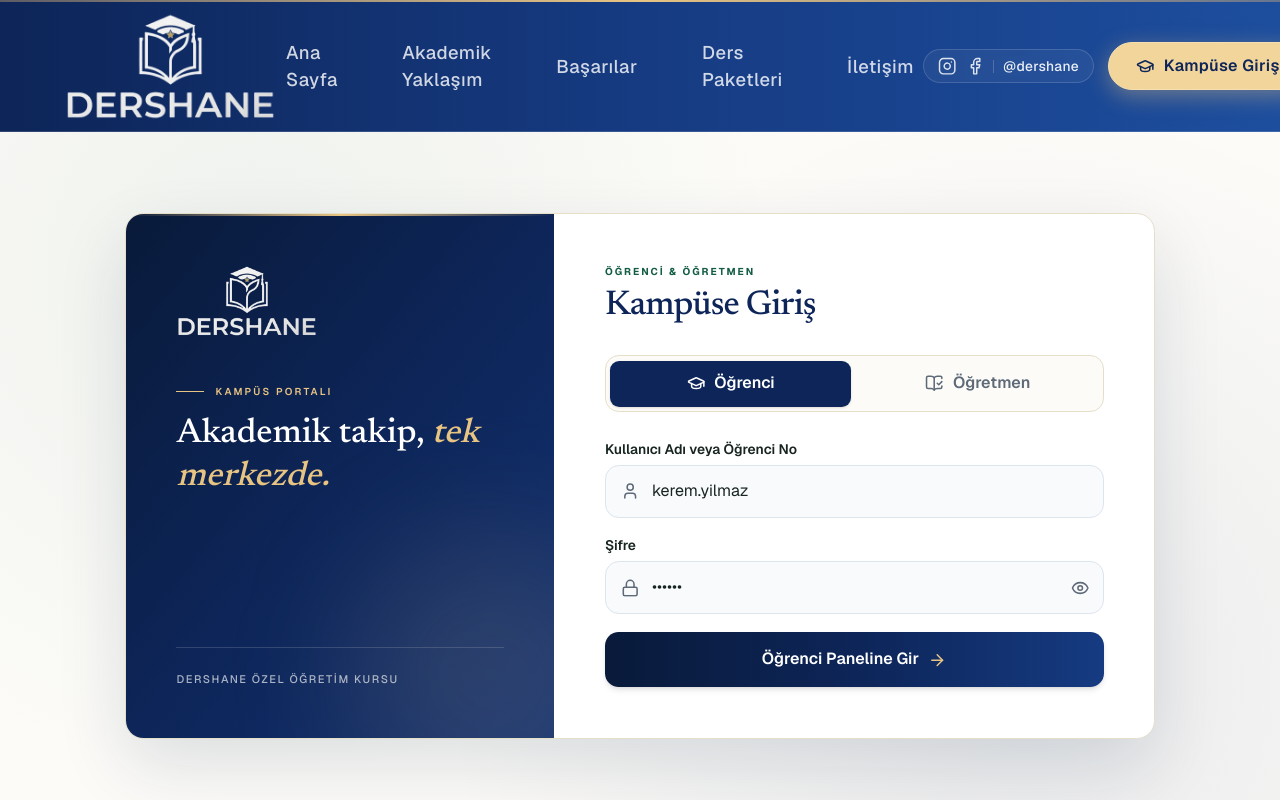
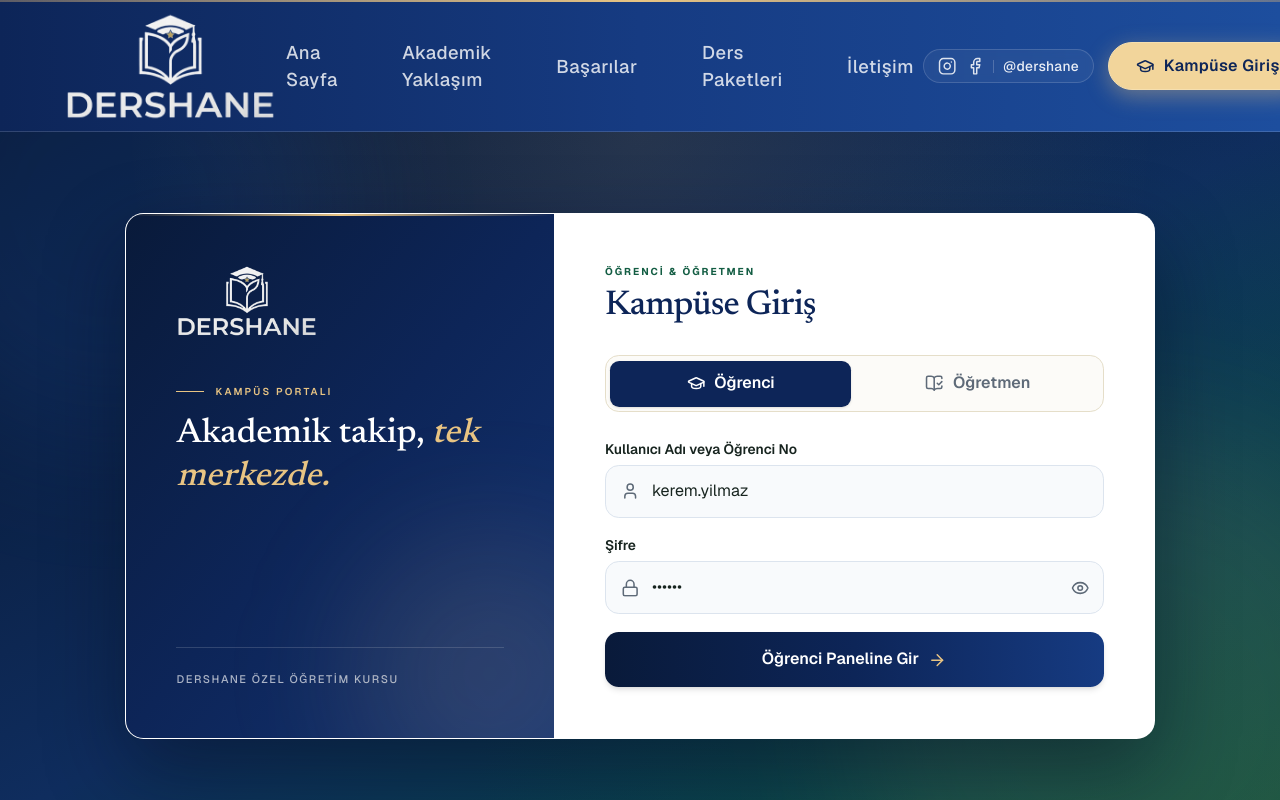
Before and after one commit to fatihhtaskesenn/dershane, a Next.js app: page /login in a window 1280 px wide. Shown: the top 800 px of the page. Built offline with nearby package versions, Linux system fonts and the light colour scheme.

Commit message:
Login ve admin arka planina animasyonlu lacivert-zumrut-altin gradyan efekti eklendi

```diff
--- a/app/admin/page.tsx
+++ b/app/admin/page.tsx
@@ -35,12 +35,24 @@ export default function AdminLoginPage() {
   };
 
   return (
-    <div className="flex min-h-screen flex-col items-center justify-center bg-gradient-to-br from-[#0A1936] via-[#0D2558] to-[#163B82] px-4 py-12 text-white">
+    <div className="relative flex min-h-screen flex-col items-center justify-center overflow-hidden bg-gradient-to-br from-[#07152E] via-[#0F2D5E] to-[#0D4A3B] px-4 py-12 text-white">
+      <motion.div
+        animate={{ scale: [1, 1.08, 1], opacity: [0.4, 0.65, 0.4] }}
+        transition={{ duration: 9, repeat: Infinity, ease: "easeInOut" }}
+        className="pointer-events-none absolute -top-28 -left-24 h-96 w-96 rounded-full bg-[#1E4E9E]/35 blur-3xl"
+        aria-hidden="true"
+      />
+      <motion.div
+        animate={{ scale: [1, 1.12, 1], opacity: [0.35, 0.6, 0.35] }}
+        transition={{ duration: 11, repeat: Infinity, ease: "easeInOut", delay: 1.5 }}
+        className="pointer-events-none absolute -right-24 -bottom-28 h-[26rem] w-[26rem] rounded-full bg-[#E8C483]/20 blur-3xl"
+        aria-hidden="true"
+      />
       <motion.div
         initial={{ opacity: 0, y: 14 }}
         animate={{ opacity: 1, y: 0 }}
         transition={{ duration: 0.45 }}
-        className="w-full max-w-md overflow-hidden rounded-2xl border border-white/15 bg-white text-[#17241F] shadow-2xl"
+        className="relative w-full max-w-md overflow-hidden rounded-2xl border border-white/15 bg-white text-[#17241F] shadow-[0_30px_80px_rgba(4,12,28,0.45)]"
       >
         <div className="relative bg-gradient-to-br from-[#091A3A] via-[#0D2558] to-[#133372] px-8 py-7 text-center text-white">
           <div
--- a/app/login/page.tsx
+++ b/app/login/page.tsx
@@ -64,10 +64,22 @@ export default function LoginPage() {
   };
 
   return (
-    <div className="relative flex min-h-[calc(100vh-112px)] items-center justify-center overflow-hidden bg-[#FCFBF8] px-4 py-10 sm:px-6 lg:py-14">
-      {/* Subtle Ambient Editorial Backdrop */}
+    <div className="relative flex min-h-[calc(100vh-112px)] items-center justify-center overflow-hidden bg-gradient-to-br from-[#07152E] via-[#0F2D5E] to-[#0D4A3B] px-4 py-10 sm:px-6 lg:py-14">
+      {/* Classy Animated Ambient Gradient Glows */}
+      <motion.div
+        animate={{ scale: [1, 1.08, 1], opacity: [0.45, 0.7, 0.45] }}
+        transition={{ duration: 9, repeat: Infinity, ease: "easeInOut" }}
+        className="pointer-events-none absolute -top-32 -left-24 h-96 w-96 rounded-full bg-[#1E4E9E]/35 blur-3xl"
+        aria-hidden="true"
+      />
+      <motion.div
+        animate={{ scale: [1, 1.12, 1], opacity: [0.35, 0.6, 0.35] }}
+        transition={{ duration: 11, repeat: Infinity, ease: "easeInOut", delay: 1.5 }}
+        className="pointer-events-none absolute -right-24 -bottom-32 h-[28rem] w-[28rem] rounded-full bg-[#E8C483]/20 blur-3xl"
+        aria-hidden="true"
+      />
       <div
-        className="pointer-events-none absolute inset-0 bg-[radial-gradient(circle_at_20%_20%,rgba(19,93,67,0.06),transparent_45%),radial-gradient(circle_at_80%_80%,rgba(13,37,88,0.08),transparent_50%)]"
+        className="pointer-events-none absolute inset-0 bg-[radial-gradient(circle_at_50%_0%,rgba(232,196,131,0.12),transparent_55%),radial-gradient(circle_at_85%_85%,rgba(19,93,67,0.28),transparent_50%)]"
         aria-hidden="true"
       />
 
@@ -75,7 +87,7 @@ export default function LoginPage() {
         initial={{ opacity: 0, y: 14 }}
         animate={{ opacity: 1, y: 0 }}
         transition={{ duration: 0.45, ease: [0.22, 1, 0.36, 1] }}
-        className="relative grid w-full max-w-4xl grid-cols-1 overflow-hidden rounded-2xl border border-[#E5DEC9] bg-white shadow-[0_28px_70px_rgba(11,31,68,0.12)] lg:grid-cols-12"
+        className="relative grid w-full max-w-4xl grid-cols-1 overflow-hidden rounded-2xl border border-white/15 bg-white shadow-[0_30px_80px_rgba(4,12,28,0.45)] lg:grid-cols-12"
       >
         {/* Left Midnight Navy Editorial Brand Panel */}
         <div className="relative flex flex-col justify-between overflow-hidden bg-gradient-to-br from-[#091A3A] via-[#0D2558] to-[#133372] p-8 text-white sm:p-11 lg:col-span-5">
```
